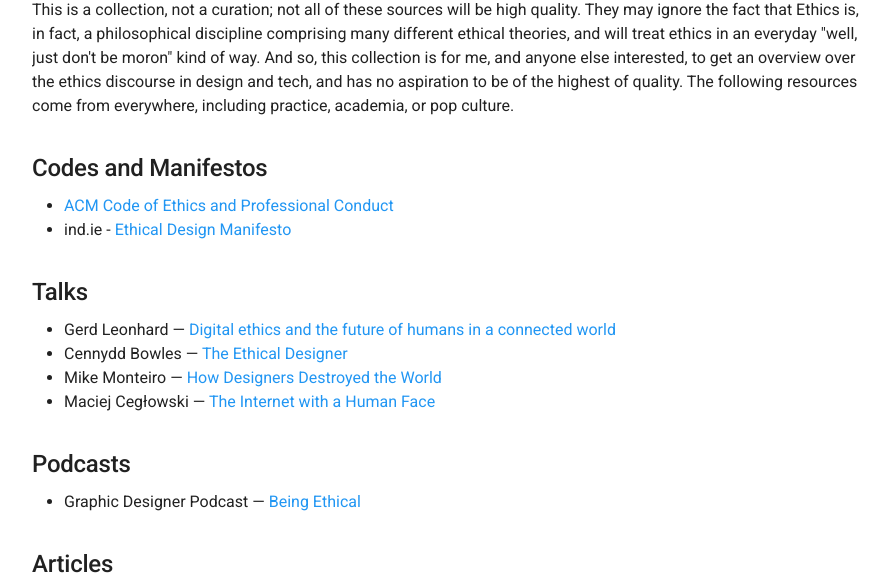
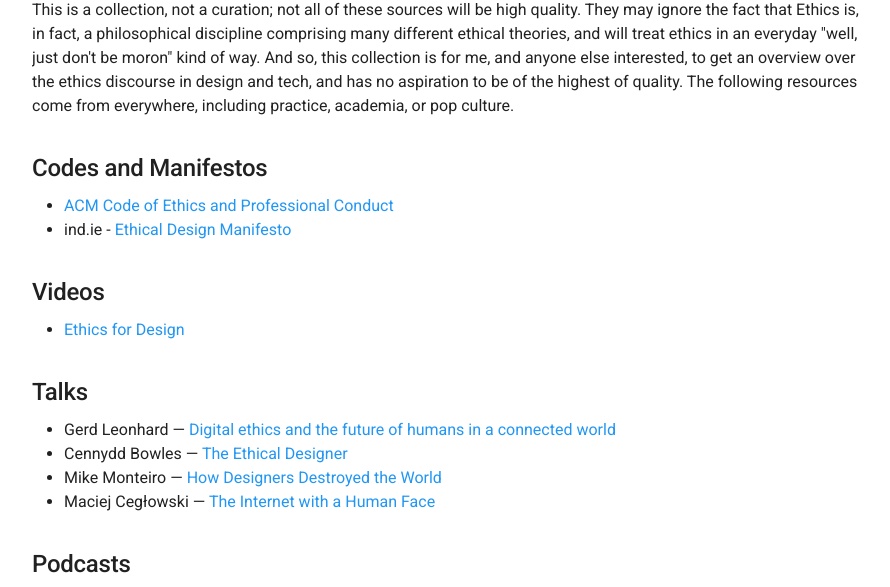
Before and after one commit to tvooo/ethics, a plain HTML site: page index.html in a window 1280 px wide. Shown: the part 146-733 px from the top of the page, without its empty margins (192-1082 px from the left). Drawn offline with Linux system fonts and the light colour scheme.

Commit message:
Update index.html via compositor.io

```diff
--- a/index.html
+++ b/index.html
@@ -5,6 +5,10 @@
 <ul>
 <li><a href="https://www.acm.org/code-of-ethics">ACM Code of Ethics and Professional Conduct</a></li>
 <li>ind.ie - <a href="https://2017.ind.ie/ethical-design/">Ethical Design Manifesto</a></li>
+</ul>
+<h2>Videos</h2>
+<ul>
+<li><a href="http://ethicsfordesign.com/">Ethics for Design</a></li>
 </ul>
 <h2>Talks</h2>
 <ul>
```
